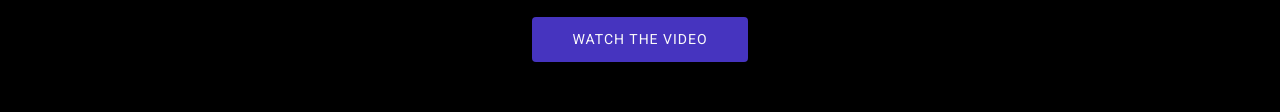
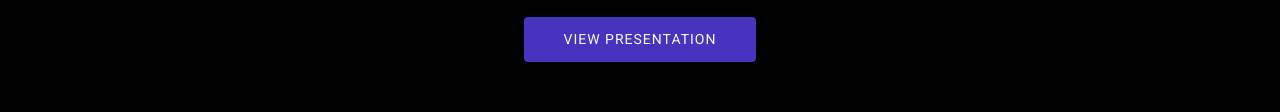
Before and after one commit to krishna138hub/luna-tic, a plain HTML site: page gallery-single.html in a window 1280 px wide. Shown: the part 339-451 px from the top of the page. Drawn offline with Linux system fonts and the light colour scheme.

Commit message:
PRESENTATION

```diff
--- a/gallery-single.html
+++ b/gallery-single.html
@@ -99,7 +99,7 @@
                 Ancient glimmers, shining fast.
                 Tiny yet vast, a sky so bright,
                 SMACS 0723, pure starlit delight</p>
-              <a href="https://youtu.be/zO9uWwsk6co?si=JxYWGG9XElUZRy-G" class="cta-btn">WATCH THE VIDEO<br></a>
+              <a href="https://youtu.be/zO9uWwsk6co?si=JxYWGG9XElUZRy-G" class="cta-btn">VIEW PRESENTATION<br></a>
             </div>
           </div>
         </div>
```
Also changed, not shown: gallery-single2.html (+1 -1 lines), gallery-single3.html (+1 -1 lines), gallery-single4.html (+1 -1 lines), gallery-single5.html (+1 -1 lines), gallery-single6.html (+1 -1 lines), gallery-single7.html (+1 -1 lines), gallery-single8.html (+1 -1 lines).
